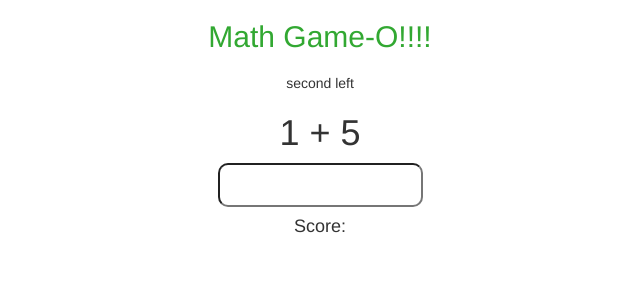
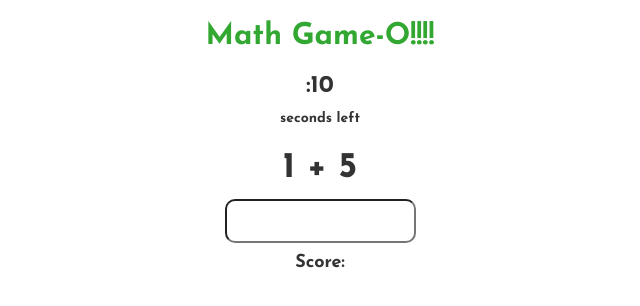
Before and after one commit to DavidLineman/math_game_o, a plain HTML site: page index.html in a window 1280 px wide. Shown: the whole page, without its empty margins (320-960 px from the left). Drawn offline with nearby package versions, Linux system fonts and the light colour scheme.

Commit message:
minor fixes

```diff
--- a/index.html
+++ b/index.html
@@ -11,6 +11,9 @@
     <meta name="description" content="">
     <meta name="viewport" content="width=device-width, initial-scale=1">
     <link rel="stylesheet" href="https://maxcdn.bootstrapcdn.com/bootstrap/3.3.7/css/bootstrap.min.css">
+    <link rel="preconnect" href="https://fonts.googleapis.com">
+<link rel="preconnect" href="https://fonts.gstatic.com" crossorigin>
+<link href="https://fonts.googleapis.com/css2?family=Josefin+Sans:wght@700&display=swap" rel="stylesheet">
     <script src="https://ajax.googleapis.com/ajax/libs/jquery/3.3.1/jquery.min.js"></script>
     <link rel="stylesheet" href="style.css">
     <script src="script.js"></script>
@@ -21,8 +24,8 @@
         <div class="col-xs-12">
           <h2>Math Game-O!!!!</h2>
 
-          <h3 id="time-left"></h3>
-          <p>second left</p>
+          <h3 id="time-left">:10</h3>
+          <p>seconds left</p>
 
           <h1 id="equation"></h1>
 
--- a/script.js
+++ b/script.js
@@ -30,7 +30,7 @@ $(document).ready(function() {
 
   let updateTimeLeft = function (amount) {
     timeLeft += amount;
-    $('#time-left').text(timeLeft);
+    $('#time-left').text(":" + timeLeft);
   }
 
   let updateScore = function (amount) {
--- a/style.css
+++ b/style.css
@@ -1,3 +1,8 @@
+
+body {
+  font-family: 'Josefin Sans', sans-serif;
+}
+
 h2 {
   color: rgb(50, 168, 50);
 }
```
